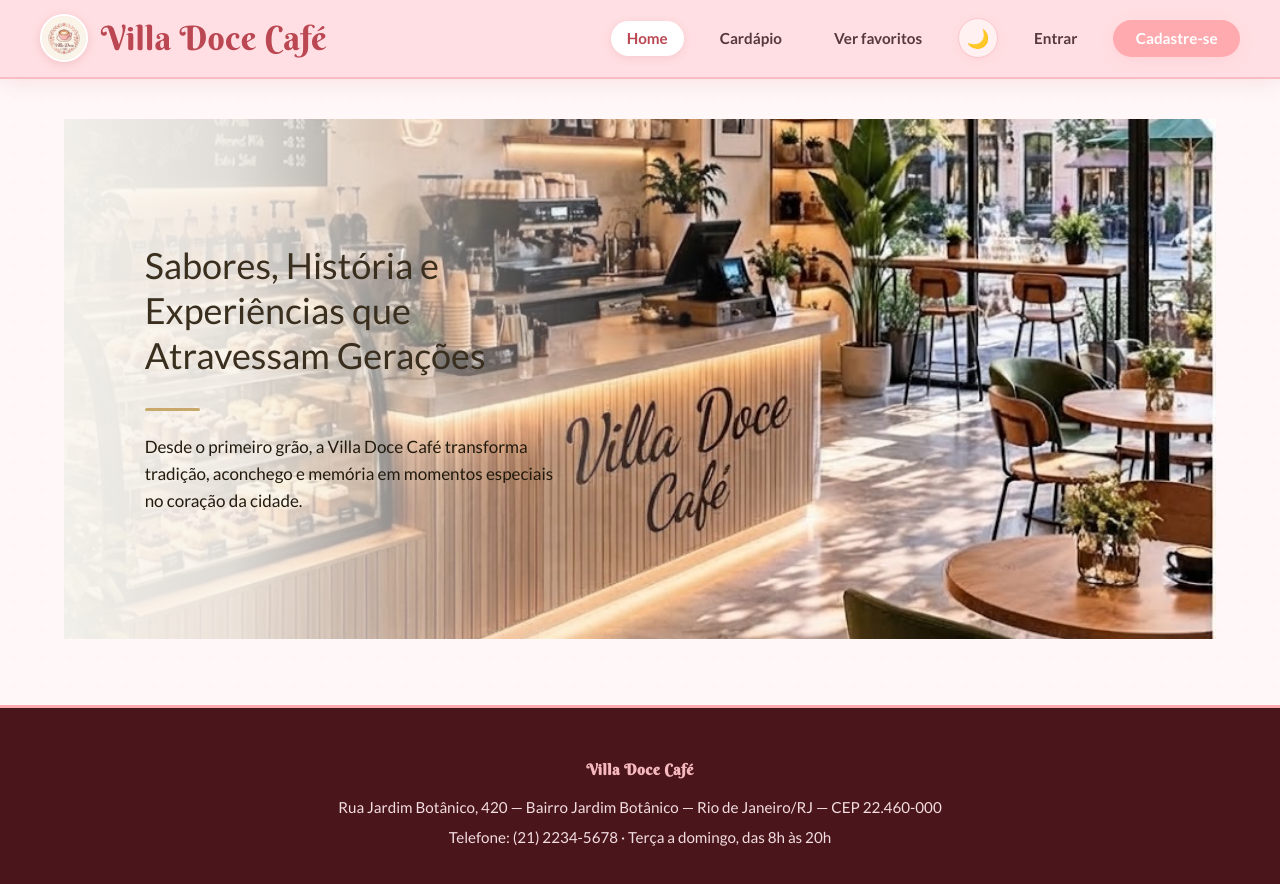
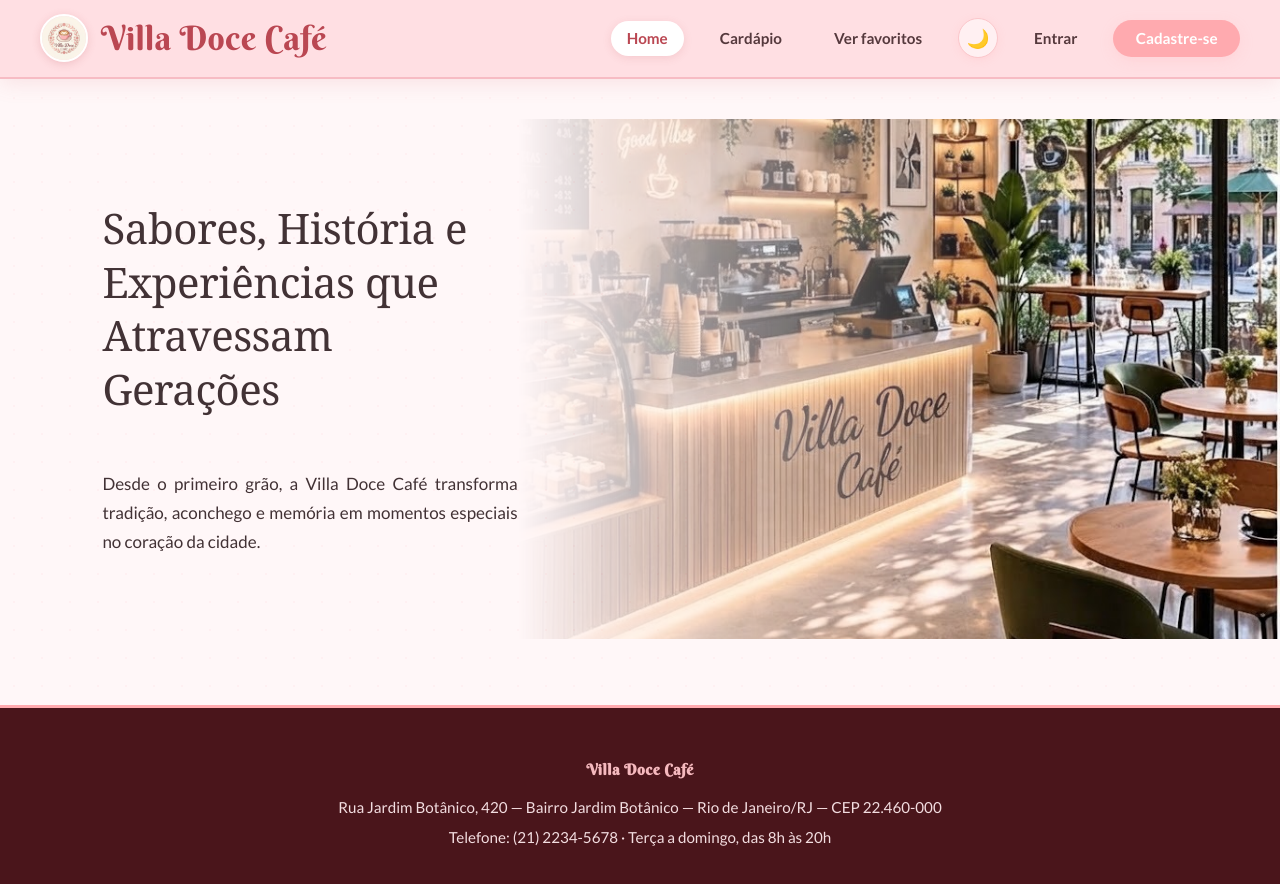
Before and after one commit to bruno-olv/villadocecafe, a React (Vite) app: page / in a window 1280 px wide. Shown: the top 884 px of the page. Built offline with nearby package versions, Linux system fonts and the light colour scheme; a web font is replaced by a local one.

Commit message:
Realizada a primeira parte do home
Fiz um design simples no home com um degrade por debaixo do texto e intercalando com a foto

```diff
--- a/src/Pages/Home.css
+++ b/src/Pages/Home.css
@@ -8,76 +8,79 @@
 }
 .hero-home {
     position: relative;
-    width: 100%;
     height: 520px;
     overflow: hidden;
+    background-color: var(--bg);
+    width: 100vw;
+    margin-left: calc(50% - 50vw);
 }
 .hero-imagem {
     position: absolute;
     top: 0;
-    left: 0;
-    width: 100%;
+    right: 0;
+    width: 70%;
     height: 100%;
     z-index: 1;
 }
 .hero-imagem img {
     width: 100%;
     height: 100%;
+    display: block;
     object-fit: cover;
-    object-position: center;
+    object-position: right center;
+    /* degradê feito para vim da esquerdapara direita  */
+    -webkit-mask-image: linear-gradient(
+        to right,
+        transparent 0%,
+        transparent 15%,
+        rgba(0, 0, 0, 0.5) 40%,
+        black 70%
+    );
+    mask-image: linear-gradient(
+        to right,
+        transparent 0%,
+        transparent 15%,
+        rgba(0, 0, 0, 0.5) 40%,
+        black 70%
+    );
 }
-/* Gradiente claro que cria a “parte em branco” */
-.hero-imagem::after {
-    content: "";
-    position: absolute;
-    top: 0;
-    left: 0;
-    width: 58%;
-    height: 100%;
-    background: linear-gradient(
-        to right,
-        rgba(250, 248, 243, 0.96) 0%,
-        rgba(250, 248, 243, 0.88) 25%,
-        rgba(250, 248, 243, 0.65) 45%,
-        rgba(250, 248, 243, 0.35) 65%,
-        rgba(250, 248, 243, 0.12) 82%,
-        transparent 100%
-    );
-    z-index: 2;
-}
-.hero-texto {
+.hero-conteudo {
     position: relative;
     z-index: 3;
-    width: 48%;
+    width: 42%;
     height: 100%;
     box-sizing: border-box;
+    padding-left: 8vw;
+    padding-right: 20px;
     display: flex;
     flex-direction: column;
     justify-content: center;
-    padding-left: 7%;
-    padding-right: 4%;
-    /* sem background-color aqui */
+    text-align: left;
+    background: none;
 }
 h1.text1 {
-    margin-top: 0;
-    font-size: 36px;
-    color: #3a2f1e;           /* cor escura para contraste com o fundo claro */
-    margin-bottom: 12px;
-    line-height: 1.25;
+    margin: 0;
+    color: var(--text-h);
+    font-family: Georgia, 'Times New Roman', serif;
+    font-size: 42px;
     font-weight: 500;
+    line-height: 1.28;
+    letter-spacing: -0.5px;
 }
 p.paragrafo1 {
-    margin-top: 0;
-    color: #221a0d;
+    margin: 0;
+    max-width: 470px;
+    color: var(--text);
     font-size: 17px;
-    line-height: 1.6;
-    max-width: 420px;
+    line-height: 1.7;
+    text-align: justify;
 }
 .barrinha {
-    width: 55px;
+    width: 75px;
     height: 3px;
-    background-color: #c9a86c; /* dourado suave como na referência */
-    margin: 18px 0 22px 0;     /* alinhado à esquerda */
+    background-color: var(--accent);
+    margin-top: 26px;
+    margin-bottom: 25px;
     border-radius: 2px;
 }
 /* SEÇÕES DOS PRODUTOS (Home) */
--- a/src/Pages/Home.jsx
+++ b/src/Pages/Home.jsx
@@ -5,10 +5,9 @@
   return (
     <main>
 
-      {/*INTRODUÇÃO / HERO*/}
-      <section className="hero-home">
+       <section className="hero-home">
 
-        {/* IMAGEM DO LADO DIREITO */}
+        {/* ÁREA DA IMAGEM */}
         <div className="hero-imagem">
           <img
             src={Cafeteria3}
@@ -16,8 +15,8 @@
           />
         </div>
 
-        {/* ÁREA CLARA DO LADO ESQUERDO */}
-        <div className="hero-texto">
+        {/* ÁREA DO TEXTO */}
+        <div className="hero-conteudo">
 
           <h1 className="text1">
             Sabores, História e
@@ -31,8 +30,8 @@
 
           <p className="paragrafo1">
             Desde o primeiro grão, a Villa Doce Café
-            transforma tradição, aconchego e memória
-            em momentos especiais no coração da cidade.
+            transforma tradição, aconchego e memória em
+            momentos especiais no coração da cidade.
           </p>
 
         </div>
```
